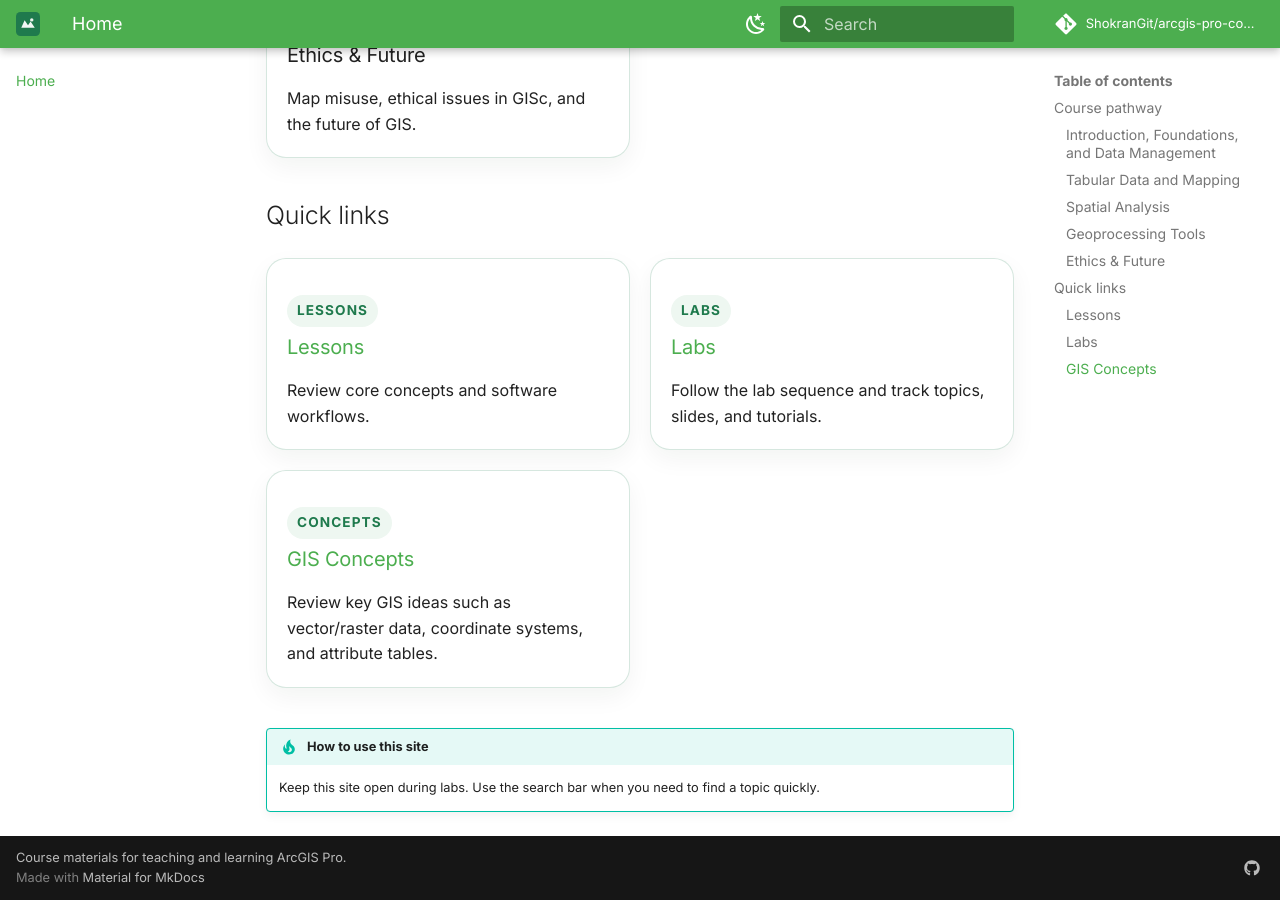
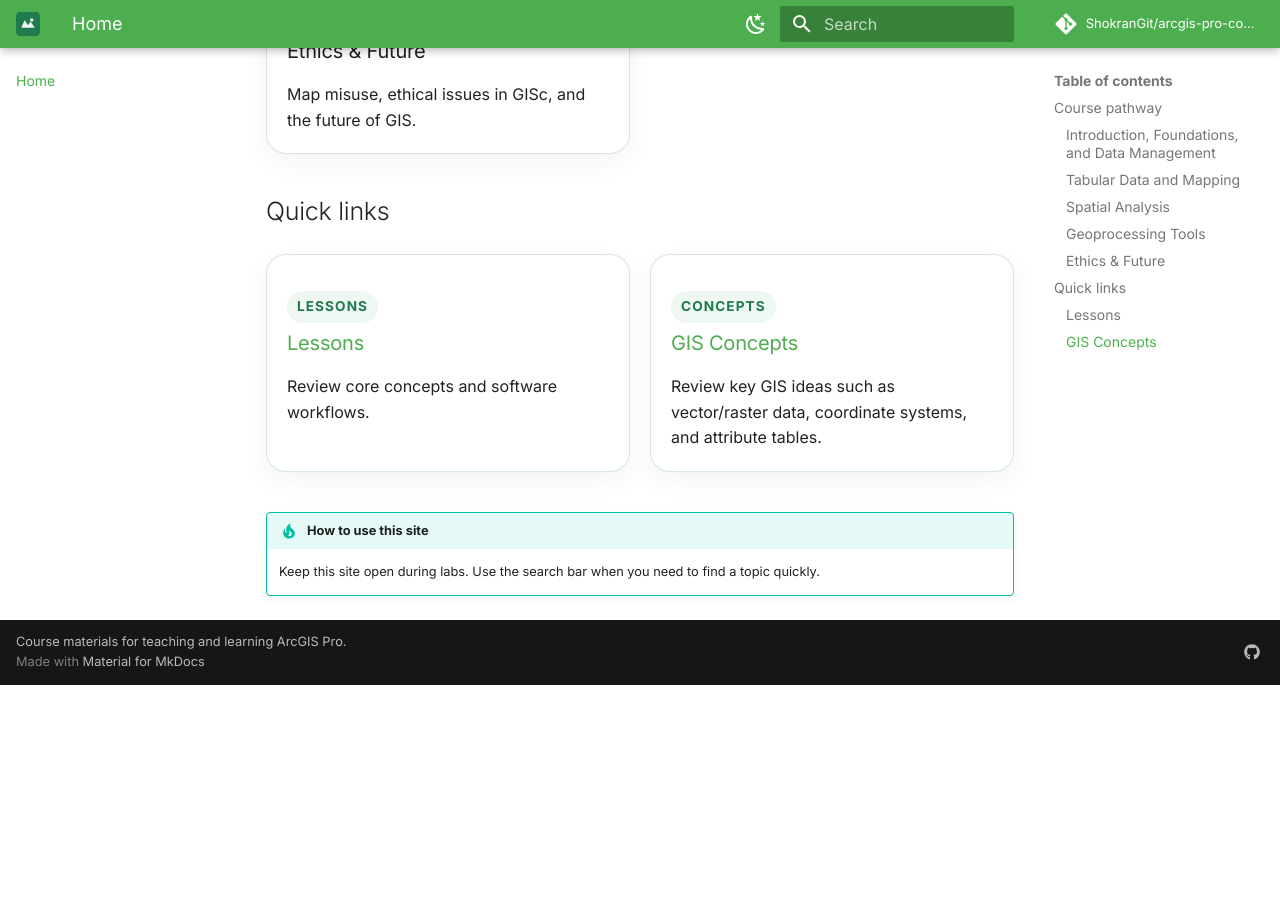
Before and after one commit to ShokranGit/arcgis-pro-course, an MkDocs documentation site: the page built from docs/index.md, in a window 1280 px wide and 900 px high, scrolled down 1421 px. Built offline with MkDocs 1.6.1 and Material for MkDocs 9.7.7, drawn with Linux system fonts in a browser that asks for light colours; comment, search, counter and statistics services are not loaded; after the commit the page ends 2106 px from its top, so only the background shows below that.

Commit message:
Drop homepage links to Labs overview

```diff
--- a/docs/index.md
+++ b/docs/index.md
@@ -12,7 +12,6 @@ A practical learning hub for building GIS skills with ArcGIS Pro. This site orga
 
 <div class="button-row" markdown>
 [Browse Lessons](lessons/index.md){ .primary }
-[Go to Labs](labs/index.md){ .secondary }
 </div>
 
 </div>
@@ -72,13 +71,6 @@ Review core concepts and software workflows.
 </div>
 
 <div class="course-card" markdown>
-<span class="tag">Labs</span>
-
-### [Labs](labs/index.md)
-Follow the lab sequence and track topics, slides, and tutorials.
-</div>
-
-<div class="course-card" markdown>
 <span class="tag">Concepts</span>
 
 ### [GIS Concepts](concepts/index.md)
```
